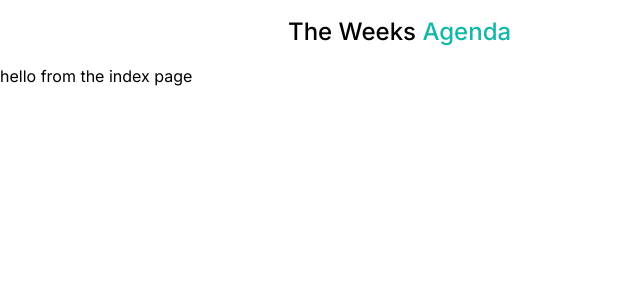
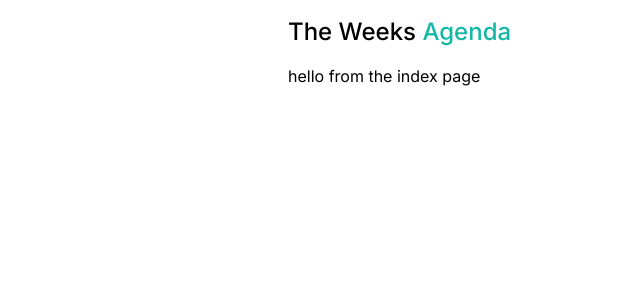
Before and after one commit to JamilW/New-Weeks-Blog, a Next.js app in the folder new-weeks-blog/: page / in a window 1280 px wide. Shown: the top 300 px of the page, without its empty margins (0-640 px from the left). Built offline with nearby package versions, Linux system fonts and the light colour scheme.

Commit message:
aligned navbar and main text with css

```diff
--- a/new-weeks-blog/app/layout.tsx
+++ b/new-weeks-blog/app/layout.tsx
@@ -19,8 +19,7 @@
     <html lang="en">
       <body className={` ${inter.className} bg-white text-black dark:bg-gray-900 dark:seletion::bg-gray900 dark:text-whhite h-full selection:bg-gray`}>
         <Navbar/>
-        {children}
-
+        <main className='max-w-3xl mx-auto px-4 sm:px-6 lg:px-8'>{children}</main>
         </body>
     </html>
   )
```
